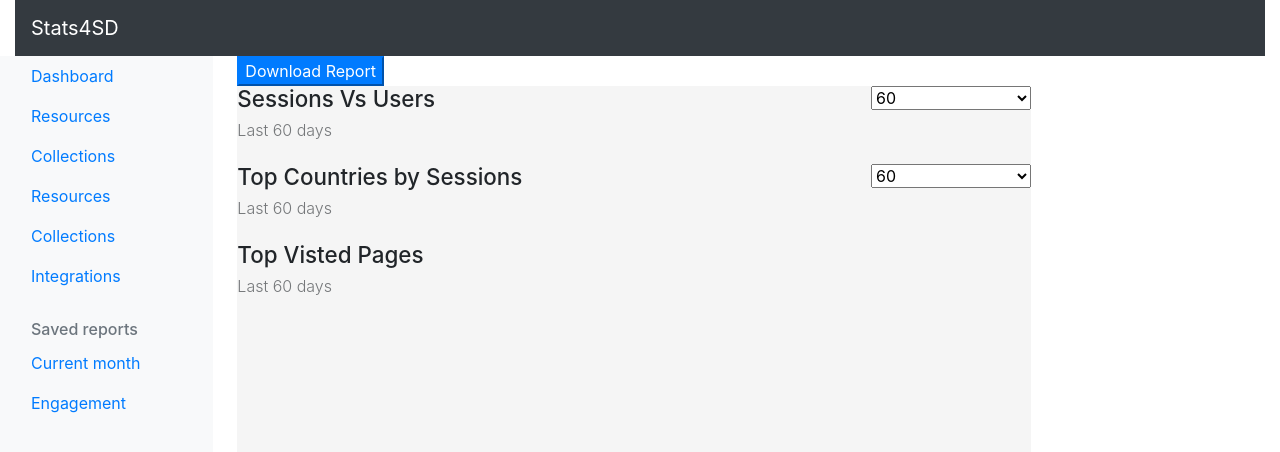
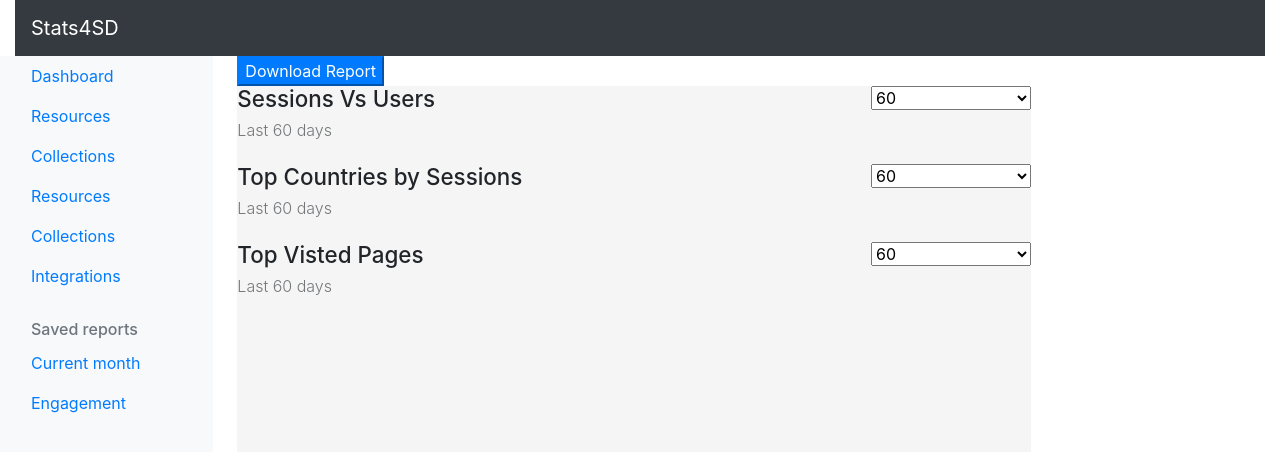
Before and after one commit to stats4sd/stats4sd-resources-report, a Vue app: page / in a window 1280 px wide. Shown: the top 452 px of the page. Built offline with nearby package versions, Linux system fonts and the light colour scheme.

Commit message:
Added third chart

```diff
--- a/src/components/GoogleAnalytics/GoogleAnalyticsService.vue
+++ b/src/components/GoogleAnalytics/GoogleAnalyticsService.vue
@@ -5,7 +5,7 @@
       <div>
         <header class="Titles">
           <div class="float-right">
-            <select :key="selected" v-model="selected" @change="getData">
+            <select :key="chart1" v-model="chart1" @change="getData">
               <option disabled value>Please Select One</option>
               <option>30</option>
               <option>60</option>
@@ -14,7 +14,7 @@
             </select>
           </div>
           <h3 class="Titles-main">Sessions Vs Users</h3>
-          <div class="Titles-sub">Last {{ selected }} days</div>
+          <div class="Titles-sub">Last {{ chart1 }} days</div>
         </header>
         <div id="chart-1-container"></div>
       </div>
@@ -36,8 +36,17 @@
       </div>
       <div>
         <header class="Titles">
+                <div class="float-right">
+            <select :key="chart2" v-model="chart2" @change="getData">
+              <option disabled value>Please Select One</option>
+              <option>30</option>
+              <option>60</option>
+              <option>90</option>
+              <option>120</option>
+            </select>
+          </div>
           <h3 class="Titles-main">Top Visted Pages</h3>
-          <div class="Titles-sub">Last 60 days</div>
+          <div class="Titles-sub">Last {{chart2}} days</div>
         </header>
         <div id="chart-2-container"></div>
       </div>
@@ -52,7 +61,6 @@ export default {
   name: 'GoogleAnalyticsService',
   data: function() {
     return {
-      selected: 60,
       chart1: 60,
       chart2: 60,
       chart3: 60
@@ -112,7 +120,7 @@ export default {
         const dataChart1 = new window.gapi.analytics.googleCharts.DataChart({
           query: {
             ids: 'ga:163893888', // <-- Replace with the ids value for your view.
-            'start-date': `${this.selected}daysAgo`,
+            'start-date': `${this.chart1}daysAgo`,
             'end-date': 'yesterday',
             metrics: 'ga:sessions,ga:users',
             dimensions: 'ga:date'
@@ -134,7 +142,7 @@ export default {
         const dataChart2 = new window.gapi.analytics.googleCharts.DataChart({
           query: {
             ids: 'ga:163893888', // <-- Replace with the ids value for your view.
-            'start-date': '60daysAgo',
+            'start-date': `${this.chart2}daysAgo`,
             'end-date': 'yesterday',
             metrics: 'ga:pageviews',
             dimensions: 'ga:pagePathLevel1',
```
